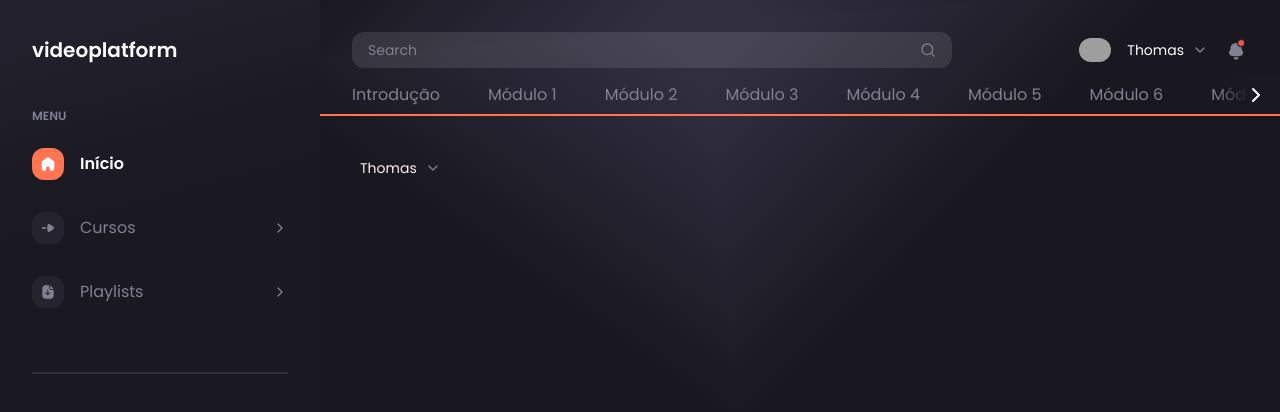
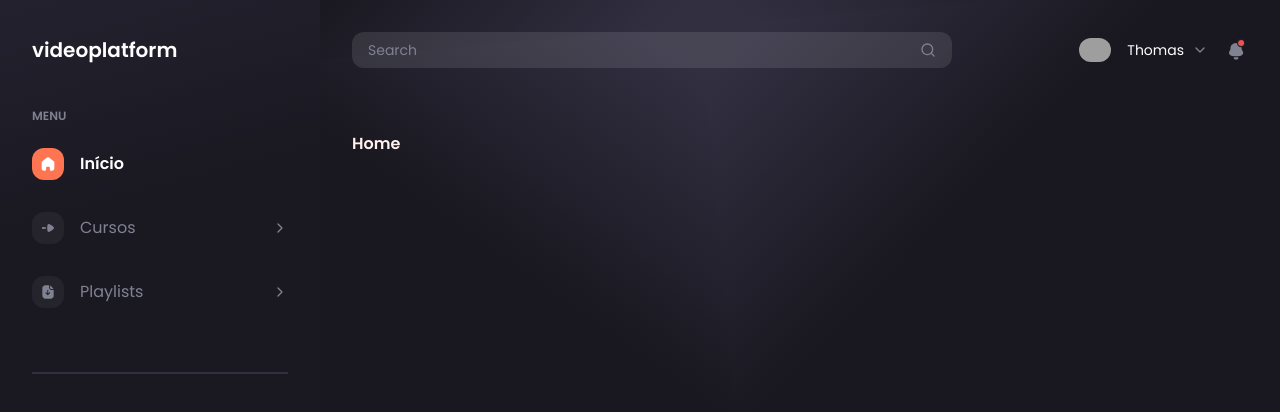
Before and after one commit to pedrogrigorio/next.js-course-platform, a Next.js app in the folder frontend/: page /home in a window 1280 px wide. Shown: the top 412 px of the page. Built offline with nearby package versions, Linux system fonts and the light colour scheme; grey boxes are pictures that could not be loaded.

Commit message:
conditional render for ModulesTabs

```diff
--- a/frontend/src/app/(everything-else)/courses/[id]/[module]/page.tsx
+++ b/frontend/src/app/(everything-else)/courses/[id]/[module]/page.tsx
@@ -1,7 +1,13 @@
+import { redirect } from 'next/navigation'
+
 interface CourseModuleProps {
   params: { id: number; module: number }
 }
 
 export default function CourseModule({ params }: CourseModuleProps) {
-  return <div>Course Module {params.module}</div>
+  if (params.module < 1 || params.module > 15) {
+    redirect('/error-404')
+  }
+
+  return <div className="px-8 py-4">Course Module {params.module}</div>
 }
--- a/frontend/src/app/(everything-else)/courses/[id]/introduction/page.tsx
+++ b/frontend/src/app/(everything-else)/courses/[id]/introduction/page.tsx
@@ -3,5 +3,5 @@ interface CourseProps {
 }
 
 export default function CourseIntroduction({ params }: CourseProps) {
-  return <div>Introdução do Curso {params.id}</div>
+  return <div className="px-8 py-4">Introdução do Curso {params.id}</div>
 }
--- a/frontend/src/app/(everything-else)/courses/[id]/page.tsx
+++ /dev/null
@@ -1,7 +0,0 @@
-interface CourseProps {
-  params: { id: number }
-}
-
-export default function Course({ params }: CourseProps) {
-  return <div>Curso {params.id}</div>
-}
--- a/frontend/src/app/(everything-else)/courses/page.tsx
+++ b/frontend/src/app/(everything-else)/courses/page.tsx
@@ -1,3 +1,3 @@
 export default function Courses() {
-  return <div>Courses</div>
+  return <h1 className="px-8 py-4">Courses</h1>
 }
--- a/frontend/src/app/(everything-else)/home/page.tsx
+++ b/frontend/src/app/(everything-else)/home/page.tsx
@@ -1,9 +1,7 @@
-import UserDropdownMenu from '@/components/ui/UserDropdownMenu'
-
 export default function Home() {
   return (
-    <div className="flex items-center p-10 font-semibold text-orange-50">
-      <UserDropdownMenu />
+    <div className="flex items-center px-8 py-4 font-semibold text-orange-50">
+      <div>Home</div>
     </div>
   )
 }
--- a/frontend/src/components/layout/Topbar/index.tsx
+++ b/frontend/src/components/layout/Topbar/index.tsx
@@ -1,15 +1,22 @@
+'use client'
+
 import ModulesTabs from '../ModulesTabs'
 import SearchBox from '@/components/ui/SearchBox'
 import User from '@/components/ui/User'
+import { useParams } from 'next/navigation'
 
 export default function Topbar() {
+  const params = useParams()
+
+  const isCoursePage = params.id !== undefined
+
   return (
     <div className="flex h-auto w-full flex-col">
       <div className="flex justify-between px-8 pb-2 pt-8">
         <SearchBox />
         <User />
       </div>
-      <ModulesTabs />
+      {isCoursePage ? <ModulesTabs /> : <div className="h-10" />}
     </div>
   )
 }
```
